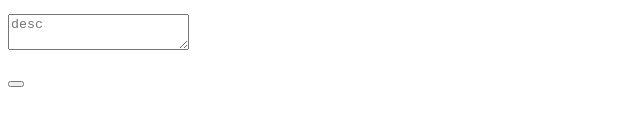
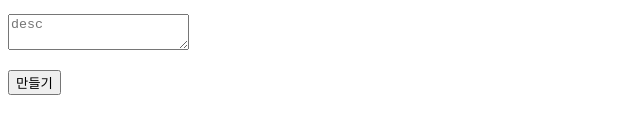
Before and after one commit to dev-splin/Life-Coding-React, a React (Create React App) app: page / in a window 1280 px wide. Shown: the part 332-466 px from the top of the page, without its empty margins (0-640 px from the left). Built offline with nearby package versions, Linux system fonts and the light colour scheme.

Commit message:
ADD : [React] CRUD - Create 완료

```diff
--- a/src/App.js
+++ b/src/App.js
@@ -9,6 +9,7 @@ import Control from "./components/Control";
 class App extends Component {
     constructor(props) {
         super(props);
+        this.max_content_id = 3;
 
         this.state = {
             mode: 'create',
@@ -50,7 +51,19 @@ class App extends Component {
             Content = <ReadContent title={title} desc={desc}></ReadContent>;
             break;
         case 'create':
-            Content= <CreateContent></CreateContent>
+            ++this.max_content_id;
+
+            Content= <CreateContent
+                onSubmit={function (title, desc) {
+                    const contents = this.state.contents.concat({
+                        id: this.max_content_id,
+                        title,
+                        desc
+                    });
+
+                    this.setState({ contents });
+                    }.bind(this)}
+            ></CreateContent>
             break;
         case 'update':
             break;
--- a/src/components/CreateContent.js
+++ b/src/components/CreateContent.js
@@ -5,7 +5,17 @@ class CreateContent extends Component {
         return (
             <div>
                 <h2>Create</h2>
-                <form>
+                <form
+                    action="/create_process"
+                    method="post"
+                    onSubmit={function (e) {
+                        e.preventDefault();
+                        this.props.onSubmit(
+                            e.target.title.value,
+                            e.target.desc.value
+                        )
+                    }.bind(this)}
+                >
                     <p>
                         <input type="text" name="title" placeholder="title"></input>
                     </p>
@@ -13,7 +23,7 @@ class CreateContent extends Component {
                         <textarea name="desc" placeholder="desc"></textarea>
                     </p>
                     <p>
-                        <button type="submit"></button>
+                        <button type="submit">만들기</button>
                     </p>
                 </form>
             </div>
--- a/src/components/TOC.js
+++ b/src/components/TOC.js
@@ -1,7 +1,13 @@
 import {Component} from "react";
 
 class TOC extends Component {
+    shouldComponentUpdate(nextProps, nextState) {
+        console.log('shouldComponentUpdate');
+        return !(nextProps.contents === this.props.contents);
+    }
+
     render() {
+        console.log('TOC render');
         const list = [];
         const contents = this.props.contents;
         for (const content of contents) {
```
